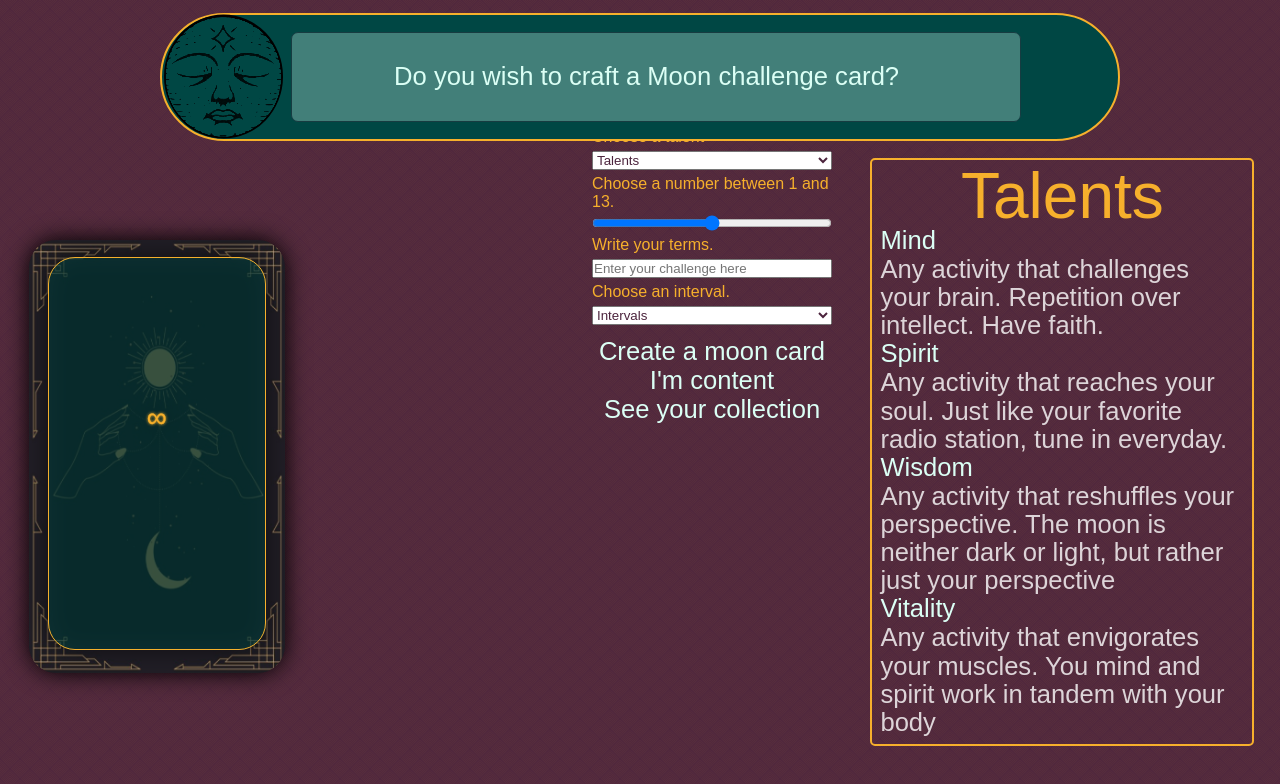
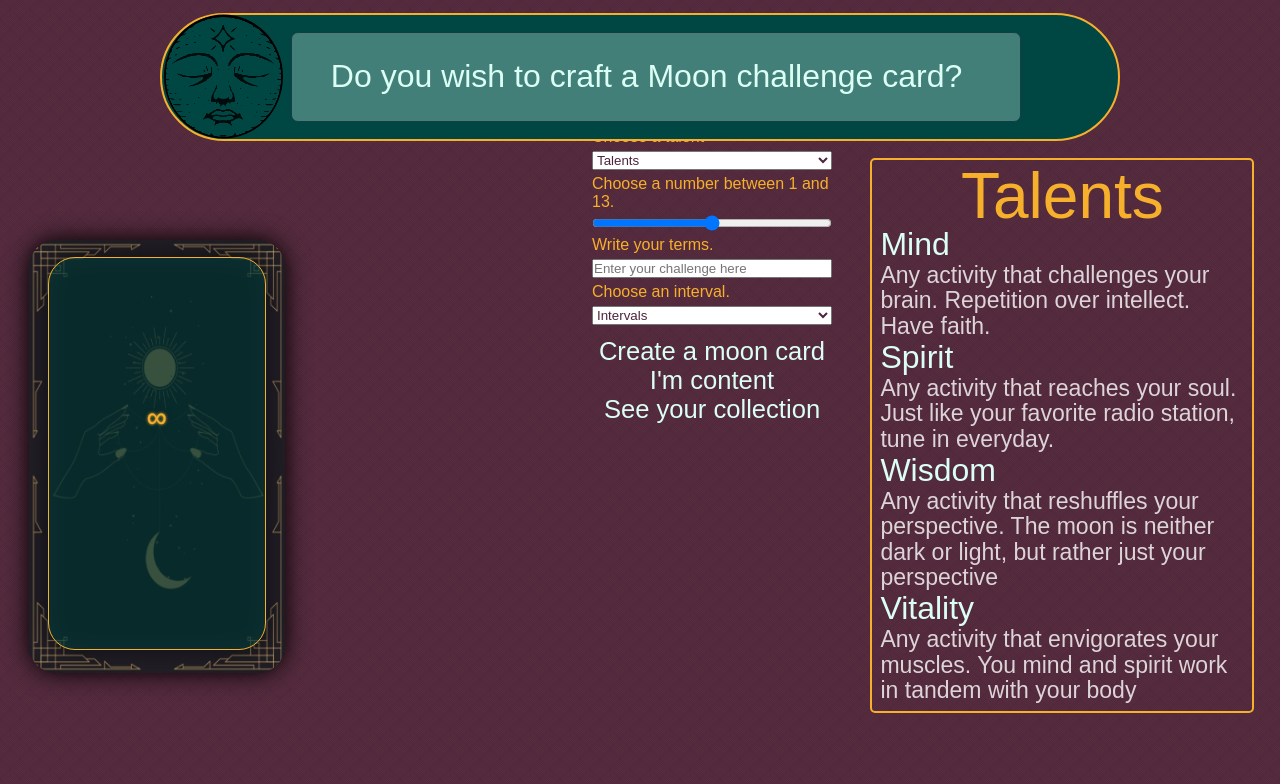
Before and after one commit to andrewvallejo/thirteen-moons, a React (Create React App) app: page / in a window 1280 px wide. Shown: the top 784 px of the page. Built offline with nearby package versions, Linux system fonts and the light colour scheme; no server answers; a web font is replaced by a local one.

Commit message:
Update font sizing

```diff
--- a/src/styles/l-tools-&-settings/settings-typography.scss
+++ b/src/styles/l-tools-&-settings/settings-typography.scss
@@ -12,9 +12,9 @@ $font-style-defaults: normal;
 
 /* === Font Size === */
 $font-size-heading: clamp(2rem, 5vw, 6rem);
-$font-size-subheading: clamp(1.5rem, 2vw, 2.8rem);
+$font-size-subheading: clamp(1rem, 5vw, 2rem);
 $font-size-button: clamp(1rem, 2vw, 2.5rem);
-$font-size-paragraph: clamp(1rem, 2vw, 2rem);
+$font-size-paragraph: clamp(1rem, 1.8vw, 2rem);
 $font-size-talent: clamp(.5rem, 1.5vw, 3rem);
 $font-size-number: clamp(1.5rem, 4vw, 6rem);
 $font-size-terms: clamp(.75rem, 2vw, 3rem);
```
